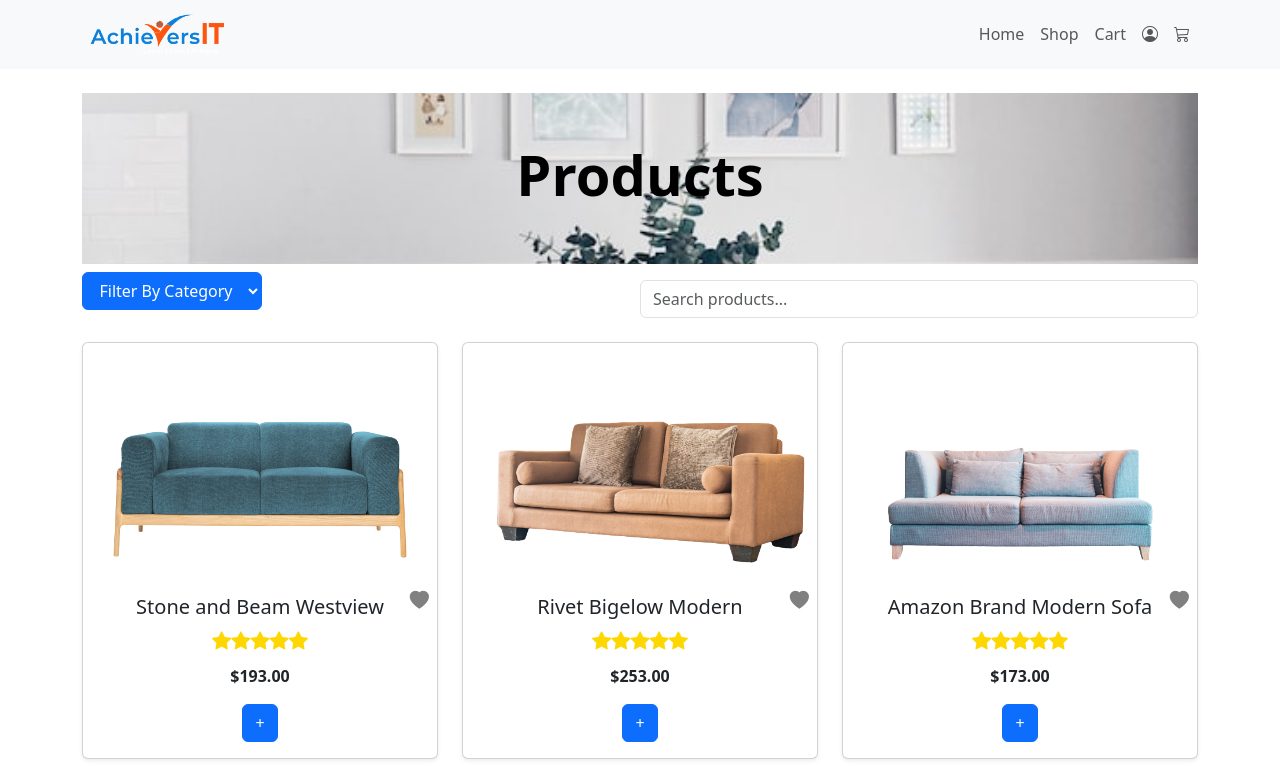
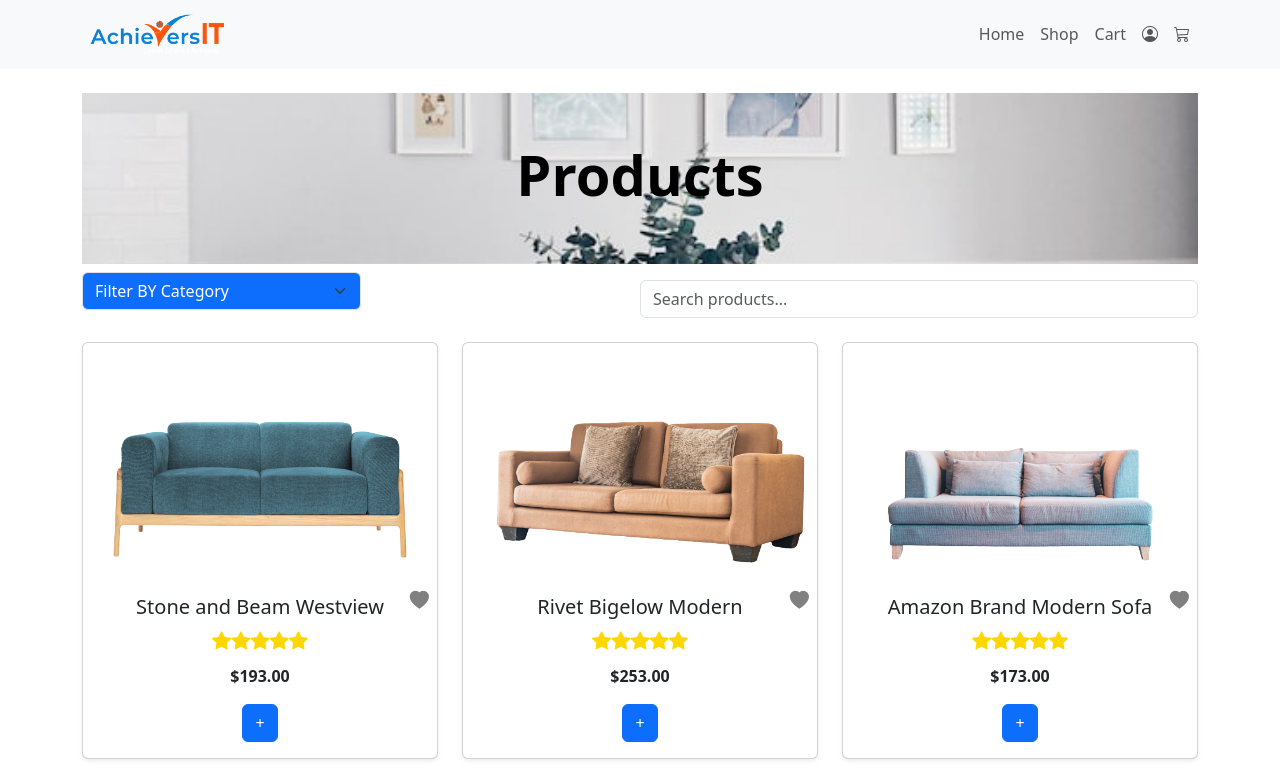
Before and after one commit to LOKESHREDDY476/Mart-E-com--ReactJS, a React (Create React App) app: page /shop in a window 1280 px wide. Shown: the top 781 px of the page. Built offline with nearby package versions, Linux system fonts and the light colour scheme.

Commit message:
Update search functionality  components

```diff
--- a/src/components/HomeData.jsx
+++ b/src/components/HomeData.jsx
@@ -45,8 +45,8 @@
   };
 
   const renderProductSection = (title, products, badgeType) => (
-    <>
-      <h2 className="text-center mb-4 mt-5">{title}</h2>
+    <div className="product-section">
+      <h2 className="text-center mb-4">{title}</h2>
       <div className="row">
         {products.map((product) => (
           <div
@@ -126,7 +126,7 @@
           </div>
         ))}
       </div>
-    </>
+    </div>
   );
 
   return (
@@ -147,9 +147,12 @@
         </div>
       )}
 
+      {/* Product Sections */}
       {renderProductSection("Big Discounts", bigDiscounts, "Discount")}
       {renderProductSection("New Arrivals", newArrivals, "New")}
       {renderProductSection("Best Sales", bestSales, "Best Sales")}
+
+
     </div>
   );
 };
--- a/src/components/ProductPage.jsx
+++ b/src/components/ProductPage.jsx
@@ -15,20 +15,20 @@
     useSelector((state) => state.products);
 
   const [notification, setNotification] = useState({ visible: false, message: "" });
-  const [wishlist, setWishlist] = useState([]);  // Track the wishlist products
+  const [wishlist, setWishlist] = useState([]); // Track the wishlist products
 
   useEffect(() => {
     dispatch(setCategories());
   }, [dispatch]);
 
-  const handleCategoryChange = (category) => {
+  const handleCategoryChange = (e) => {
+    const category = e.target.value;
     dispatch(filterProducts({ category, searchText }));
   };
 
   const handleSearchChange = (e) => {
-    dispatch(
-      filterProducts({ category: selectedCategory, searchText: e.target.value })
-    );
+    const text = e.target.value;
+    dispatch(filterProducts({ category: selectedCategory || "Filter BY Category", searchText: text }));
   };
 
   const showNotification = (message) => {
@@ -41,7 +41,6 @@
     showNotification(`${product.productName} is added to the cart!`);
   };
 
-  // Function to toggle the wishlist state for a product
   const handleWishlistClick = (productId) => {
     if (!wishlist.includes(productId)) {
       setWishlist([...wishlist, productId]);
@@ -67,14 +66,12 @@
 
         <div className="d-flex justify-content-between align-items-center mb-4">
           {/* Category Dropdown */}
-          <div className="dropdown">
           <select
-              className="btn btn-primary dropdown-toggle"
-              onChange={(e) => handleCategoryChange(e.target.value)}
-              value={selectedCategory || ""}
+            className="form-select bg-primary text-white w-25"
+            onChange={handleCategoryChange}
+            value={selectedCategory || "Filter BY Category"}
             aria-label="Filter products by category"
           >
-              <option value="">Filter By Category</option>
             {categories?.length > 0 ? (
               categories.map((category) => (
                 <option key={category} value={category}>
@@ -85,14 +82,13 @@
               <option disabled>No categories available</option>
             )}
           </select>
-          </div>
 
           {/* Search Bar */}
           <input
             type="text"
             className="form-control w-50 mt-3"
             placeholder="Search products..."
-            value={searchText}
+            value={searchText || ""}
             onChange={handleSearchChange}
             aria-label="Search products"
           />
@@ -126,9 +122,7 @@
                         className="bi bi-heart-fill"
                         style={{
                           fontSize: "1.2rem",
-                          color: wishlist.includes(product.id)
-                            ? "red"
-                            : "gray",
+                          color: wishlist.includes(product.id) ? "red" : "gray",
                         }}
                       ></i>
                     </div>
--- a/src/redux/productSlice.jsx
+++ b/src/redux/productSlice.jsx
@@ -6,14 +6,16 @@
   initialState: {
     allProducts: products,
     filteredProducts: products,
-    categories: ["All"],
+    categories: [],
     selectedCategory: "Filter BY Category",
     searchText: "",
   },
   reducers: {
     setCategories: (state) => {
       // Extract unique categories from the products array
-      const categories = ["All", ...new Set(state.allProducts.map((p) => p.category))];
+      const categories = state.allProducts.length
+        ? ["Filter BY Category", ...new Set(state.allProducts.map((p) => p.category))]
+        : ["Filter BY Category"];
       state.categories = categories; // Set categories in the state
     },
     filterProducts: (state, action) => {
@@ -21,9 +23,10 @@
 
       // Filter products based on category and search text
       const filtered = state.allProducts.filter((product) => {
-        const matchesCategory = category === "All" || product.category === category;
-        const matchesSearch =
-          product.productName.toLowerCase().includes(searchText.toLowerCase());
+        const matchesCategory = category === "Filter BY Category" || product.category === category;
+        const matchesSearch = product.productName
+          .toLowerCase()
+          .includes(searchText.toLowerCase());
 
         return matchesCategory && matchesSearch; // Product must match both criteria
       });
```
Lines whose indentation alone changed are shown as unchanged.
